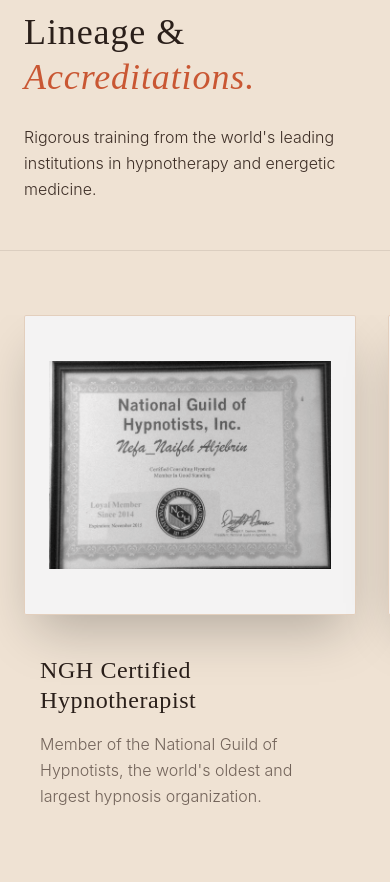
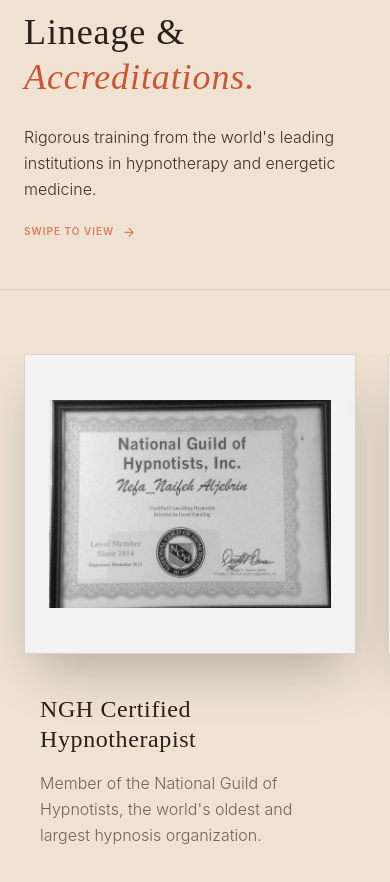
Before and after one commit to TheMarshall7/InnerAlchemy, a React (Vite) app: page /about in a window 390 px wide. Shown: the part 6800-7682 px from the top of the page. Built offline with nearby package versions, Linux system fonts and the light colour scheme.

Commit message:
Add explicit swipe indicator for mobile certificate gallery

```diff
--- a/src/pages/About.jsx
+++ b/src/pages/About.jsx
@@ -192,7 +192,13 @@
             <span className="text-ochre tracking-[0.25em] text-[9px] uppercase font-semibold mb-4 block">Certified Excellence</span>
             <h2 className="text-4xl md:text-6xl font-serif text-deepbrown leading-tight">Lineage & <br/><span className="italic text-terracotta">Accreditations.</span></h2>
           </div>
-          <p className="text-earth font-light max-w-sm md:text-right mt-6 md:mt-0">Rigorous training from the world's leading institutions in hypnotherapy and energetic medicine.</p>
+          <div className="flex flex-col items-start md:items-end mt-6 md:mt-0">
+            <p className="text-earth font-light max-w-sm md:text-right">Rigorous training from the world's leading institutions in hypnotherapy and energetic medicine.</p>
+            <div className="flex items-center gap-2 mt-6 text-terracotta md:hidden opacity-70 animate-bounce">
+              <span className="text-[10px] tracking-widest uppercase font-semibold">Swipe to view</span>
+              <ArrowRight size={14} />
+            </div>
+          </div>
         </div>
 
         <div className="flex overflow-x-auto pb-12 px-6 gap-8 no-scrollbar cursor-grab active:cursor-grabbing snap-x snap-mandatory">
```
